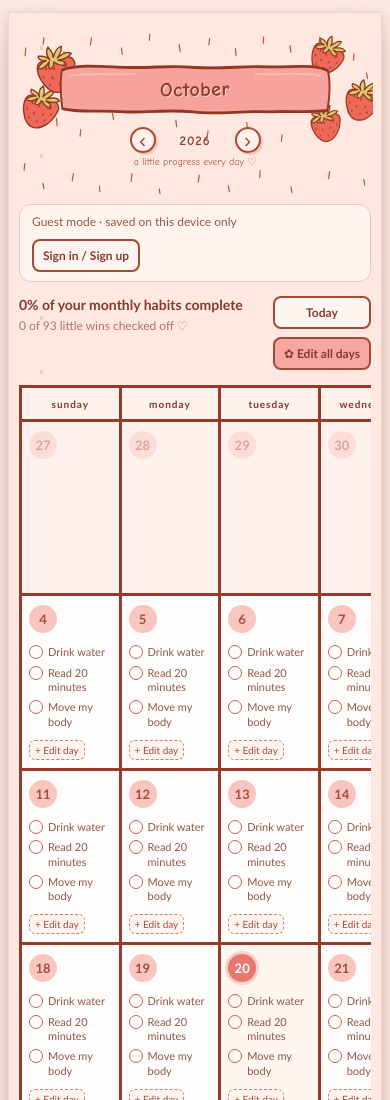
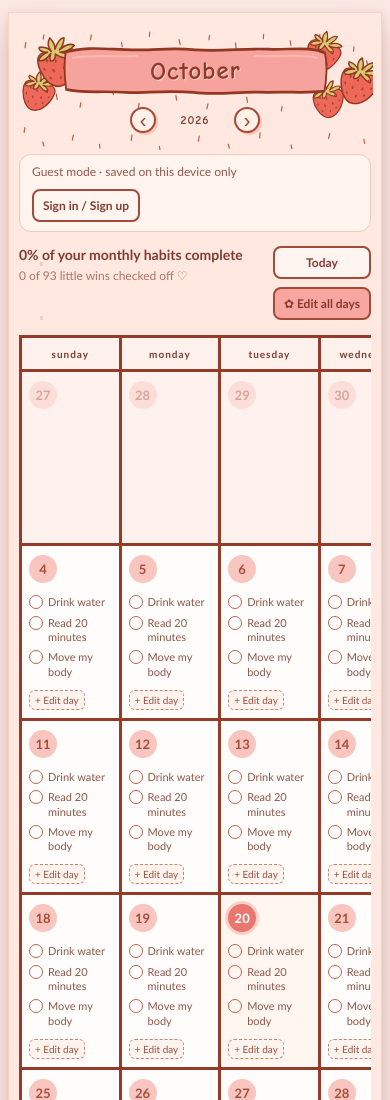
Before and after one commit to MashrafeeAryan/Wabb, a plain HTML site: page index.html in a window 390 px wide. Shown: the top 1100 px of the page. Drawn offline with nearby package versions, Linux system fonts and the light colour scheme.

Commit message:
Fix header proportions after visual checks

```diff
--- a/styles.css
+++ b/styles.css
@@ -54,3 +54,37 @@
   .berry-three{right:7%}
   .berry-five{right:-3%;width:44px}
 }
+
+/* Verified compact strawberry header: desktop and 320–390px phone layouts. */
+.planner-header{height:163px;min-height:163px;margin:0 -8px 5px;overflow:hidden}
+.planner-header .title-stack{left:17%;right:17%;top:14px;gap:0}
+.planner-header .ribbon{height:104px}
+.planner-header .ribbon h1{font-family:"Comic Neue","Comic Sans MS","Trebuchet MS",sans-serif;font-size:36px;font-weight:700;letter-spacing:1px}
+.planner-header .month-controls{margin-top:-1px;position:relative;z-index:4;gap:12px}
+.planner-header .month-controls h2{font-family:"Comic Neue","Comic Sans MS","Trebuchet MS",sans-serif;font-weight:700;font-size:16px;min-width:70px}
+.planner-header .eyebrow{display:none}
+.berry-one{left:1.5%;top:36px;width:78px;height:94px;transform:rotate(12deg)}
+.berry-two{left:10%;top:0;width:104px;height:126px;transform:rotate(-11deg)}
+.berry-three{right:15.3%;top:0;width:68px;height:82px;transform:rotate(17deg)}
+.berry-four{right:12.1%;top:64px;width:59px;height:71px;transform:rotate(-10deg)}
+.berry-five{right:1.1%;top:25px;width:101px;height:115px;transform:rotate(14deg)}
+.header-sprinkles{height:100%;opacity:.9}
+@media(max-width:700px){
+.planner-header{height:124px;min-height:124px;margin:0 -2px 4px}
+.planner-header .title-stack{left:13%;right:13%;top:8px}
+.planner-header .ribbon{height:73px}
+.planner-header .ribbon h1{font-size:25px}
+.planner-header .month-controls{margin-top:0;gap:9px}
+.planner-header .month-controls h2{font-size:12px;min-width:60px}
+.berry-one{left:0;top:40px;width:42px;height:52px}
+.berry-two{left:6.5%;top:0;width:60px;height:73px}
+.berry-three{right:11%;top:0;width:44px;height:53px}
+.berry-four{right:7%;top:49px;width:40px;height:49px}
+.berry-five{right:-1.5%;top:23px;width:55px;height:66px}
+}
+@media(max-width:410px){
+.planner-header .title-stack{left:12%;right:12%}
+.berry-two{left:4%;width:53px}
+.berry-three{right:8%}
+.berry-five{right:-3%;width:50px}
+}
```
